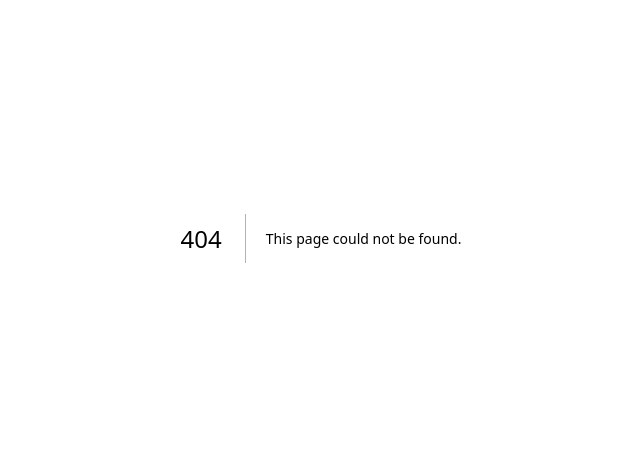
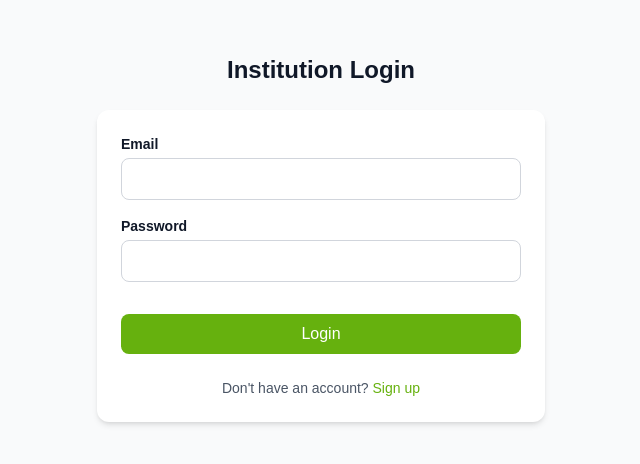
Before and after one commit to cfgcolumbus25/Team-23, a Next.js app in the folder web/: page /institute/login in a window 1280 px wide. Before the commit this address had no page. Shown: the part 162-626 px from the top of the page, without its empty margins (319-959 px from the left). Built offline with nearby package versions, Linux system fonts and the light colour scheme.

Commit message:
Login UI

```diff
--- /dev/null
+++ b/web/app/institute/login/page.tsx
@@ -0,0 +1,104 @@
+'use client'
+
+import { useRouter } from 'next/navigation'
+import { useState } from 'react'
+
+export default function LoginPage() {
+  const router = useRouter()
+  const [formData, setFormData] = useState({
+    email: '',
+    password: '',
+  })
+  const [error, setError] = useState<string | null>(null)
+  const [loading, setLoading] = useState(false)
+
+  function handleChange(e: React.ChangeEvent<HTMLInputElement>) {
+    const { name, value } = e.target
+    setFormData(prev => ({
+      ...prev,
+      [name]: value,
+    }))
+    if (error) setError(null)
+  }
+
+  function handleSubmit(e: React.FormEvent<HTMLFormElement>) {
+    e.preventDefault()
+    setError(null)
+    setLoading(true)
+
+    // Log form data
+    console.log('Login attempt:', { email: formData.email })
+
+    // Simulate login delay
+    setTimeout(() => {
+      setLoading(false)
+      router.push('/institute')
+    }, 500)
+  }
+
+  return (
+    <main className="min-h-screen flex items-center justify-center bg-gray-50">
+      <div className="w-full max-w-md">
+        <h1 className="text-2xl font-semibold mb-6 text-center text-gray-900">Institution Login</h1>
+        <form
+          onSubmit={handleSubmit}
+          className="flex flex-col gap-4 p-6 bg-white rounded-xl shadow-md w-full"
+        >
+          <div>
+            <label className="block text-sm font-semibold mb-1 text-gray-900">
+              Email
+            </label>
+            <input
+              type="email"
+              name="email"
+              value={formData.email}
+              onChange={handleChange}
+              className="w-full border border-gray-300 rounded-lg px-3 py-2 text-gray-900 placeholder:text-gray-700"
+              required
+              disabled={loading}
+            />
+          </div>
+
+          <div>
+            <label className="block text-sm font-semibold mb-1 text-gray-900">
+              Password
+            </label>
+            <input
+              type="password"
+              name="password"
+              value={formData.password}
+              onChange={handleChange}
+              className="w-full border border-gray-300 rounded-lg px-3 py-2 text-gray-900 placeholder:text-gray-700"
+              required
+              disabled={loading}
+            />
+          </div>
+
+          {error && (
+            <div className="text-red-600 text-sm mt-2">
+              {error}
+            </div>
+          )}
+
+          <button
+            type="submit"
+            disabled={loading}
+            className="mt-4 bg-[#66b10e] hover:bg-[#5a9e0d] text-white py-2 px-4 rounded-lg transition-colors disabled:opacity-50 disabled:cursor-not-allowed"
+          >
+            {loading ? 'Logging in...' : 'Login'}
+          </button>
+
+          <div className="text-center text-sm mt-2">
+            <span className="text-gray-600">Don't have an account? </span>
+            <a
+              href="/institute/signup"
+              className="text-[#66b10e] hover:underline"
+            >
+              Sign up
+            </a>
+          </div>
+        </form>
+      </div>
+    </main>
+  )
+}
--- /dev/null
+++ b/web/app/institute/signup/page.tsx
@@ -0,0 +1,127 @@
+'use client'
+
+import { useRouter } from 'next/navigation'
+import { useState } from 'react'
+
+export default function SignupPage() {
+  const router = useRouter()
+  const [formData, setFormData] = useState({
+    email: '',
+    password: '',
+    confirmPassword: '',
+  })
+  const [error, setError] = useState<string | null>(null)
+  const [loading, setLoading] = useState(false)
+
+  function handleChange(e: React.ChangeEvent<HTMLInputElement>) {
+    const { name, value } = e.target
+    setFormData(prev => ({
+      ...prev,
+      [name]: value,
+    }))
+    if (error) setError(null)
+  }
+
+  function handleSubmit(e: React.FormEvent<HTMLFormElement>) {
+    e.preventDefault()
+    setError(null)
+
+    // Validate password match
+    if (formData.password !== formData.confirmPassword) {
+      setError('Passwords do not match')
+      return
+    }
+
+    setLoading(true)
+
+    // Log form data
+    console.log('Signup attempt:', { email: formData.email })
+
+    // Simulate signup delay
+    setTimeout(() => {
+      setLoading(false)
+      router.push('/institute')
+    }, 500)
+  }
+
+  return (
+    <main className="min-h-screen flex items-center justify-center bg-gray-50">
+      <div className="w-full max-w-md">
+        <h1 className="text-2xl font-semibold mb-6 text-center text-gray-900">Institution Sign Up</h1>
+        <form
+          onSubmit={handleSubmit}
+          className="flex flex-col gap-4 p-6 bg-white rounded-xl shadow-md w-full"
+        >
+          <div>
+            <label className="block text-sm font-semibold mb-1 text-gray-900">
+              Email
+            </label>
+            <input
+              type="email"
+              name="email"
+              value={formData.email}
+              onChange={handleChange}
+              className="w-full border border-gray-300 rounded-lg px-3 py-2 text-gray-900 placeholder:text-gray-700"
+              required
+              disabled={loading}
+            />
+          </div>
+
+          <div>
+            <label className="block text-sm font-semibold mb-1 text-gray-900">
+              Password
+            </label>
+            <input
+              type="password"
+              name="password"
+              value={formData.password}
+              onChange={handleChange}
+              className="w-full border border-gray-300 rounded-lg px-3 py-2 text-gray-900 placeholder:text-gray-700"
+              required
+              disabled={loading}
+            />
+          </div>
+
+          <div>
+            <label className="block text-sm font-semibold mb-1 text-gray-900">
+              Confirm Password
+            </label>
+            <input
+              type="password"
+              name="confirmPassword"
+              value={formData.confirmPassword}
+              onChange={handleChange}
+              className="w-full border border-gray-300 rounded-lg px-3 py-2 text-gray-900 placeholder:text-gray-700"
+              required
+              disabled={loading}
+            />
+          </div>
+
+          {error && (
+            <div className="text-red-600 text-sm mt-2">
+              {error}
+            </div>
+          )}
+
+          <button
+            type="submit"
+            disabled={loading}
+            className="mt-4 bg-[#66b10e] hover:bg-[#5a9e0d] text-white py-2 px-4 rounded-lg transition-colors disabled:opacity-50 disabled:cursor-not-allowed"
+          >
+            {loading ? 'Signing up...' : 'Sign Up'}
+          </button>
+
+          <div className="text-center text-sm mt-2">
+            <span className="text-gray-600">Already have an account? </span>
+            <a
+              href="/institute/login"
+              className="text-[#66b10e] hover:underline"
+            >
+              Login
+            </a>
+          </div>
+        </form>
+      </div>
+    </main>
+  )
+}
```
